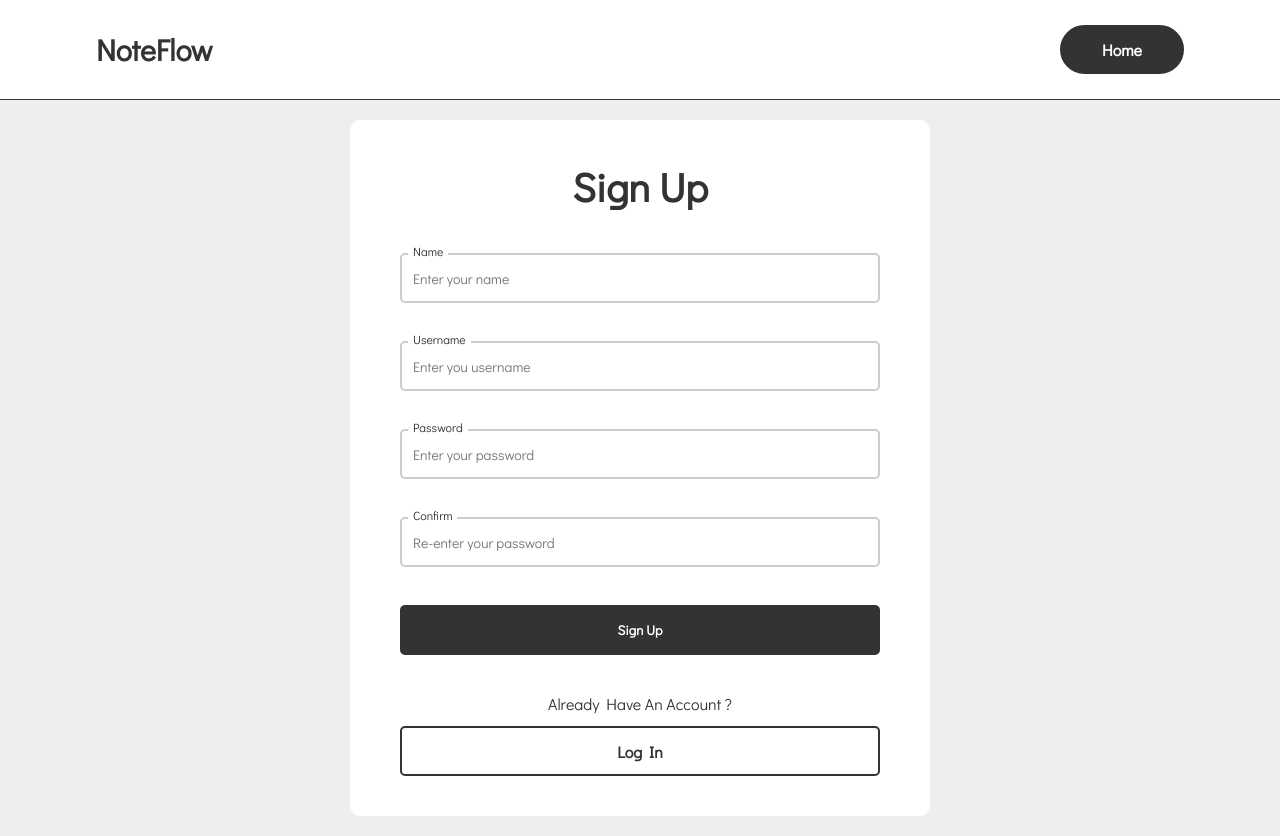
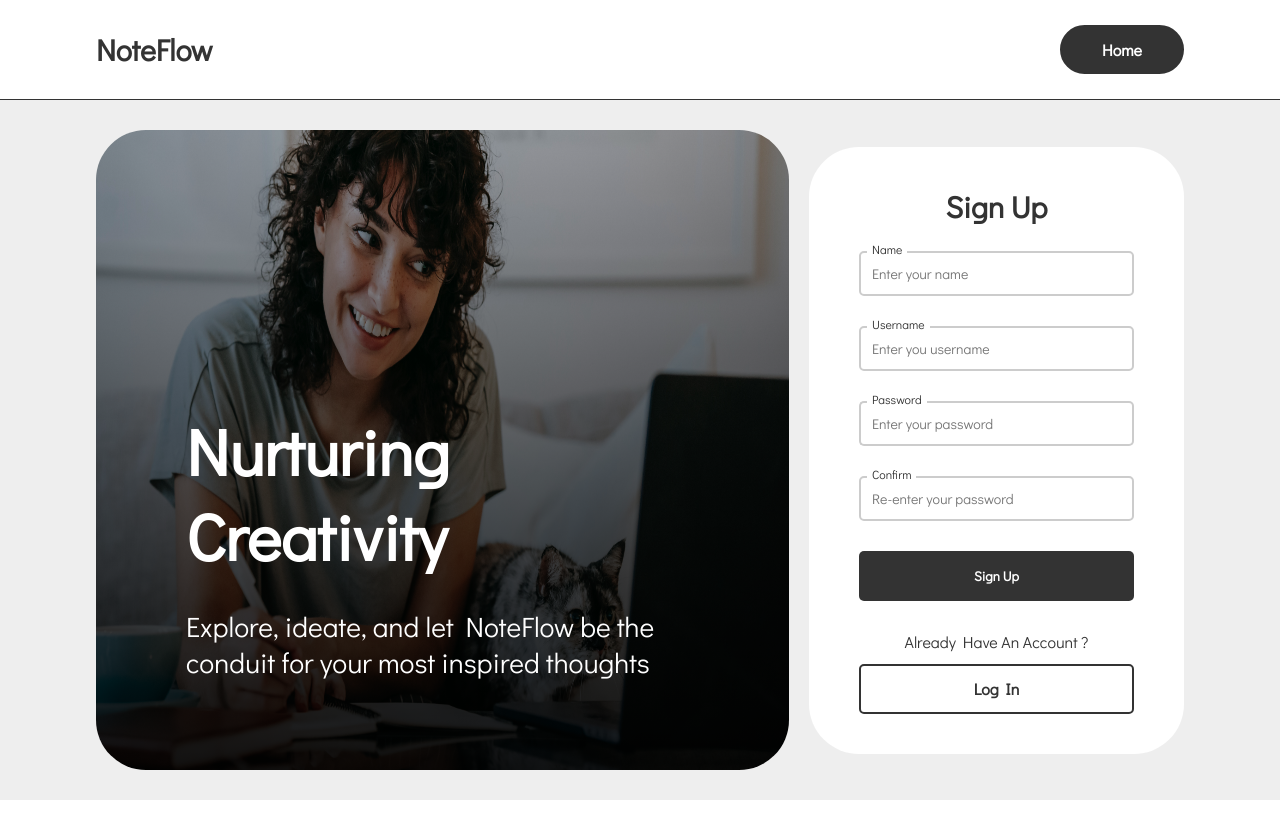
Before and after one commit to Roshan-Roy/notes-app-frontend, a React (Vite) app: page /signup in a window 1280 px wide. After the commit the page ends 800 px from the top, so only its background shows below. Built offline with nearby package versions, Linux system fonts and the light colour scheme; some icons are missing.

Commit message:
initial commit

```diff
--- a/src/pages/Signup.jsx
+++ b/src/pages/Signup.jsx
@@ -149,6 +149,12 @@ export default function Signup() {
             <Navbar />
             <div className="signup-sec-2">
                 <div className="container">
+                    <div className="bg-register signup">
+                        <div className="bg-text">
+                            <h1>Nurturing Creativity</h1>
+                            <p>Explore, ideate, and let NoteFlow be the conduit for your most inspired thoughts</p>
+                        </div>
+                    </div>
                     <form onSubmit={handleFormSubmit}>
                         <h1>Sign Up</h1>
 
--- a/src/styles/home.css
+++ b/src/styles/home.css
@@ -160,7 +160,7 @@
             .home-image-container {
                 flex: 1;
                 width: 100%;
-                background-image: url("../images/home.jpg");
+                background-image: url("/home.jpg");
                 background-size: 100% 100%;
                 max-width: 450px;
             }
--- a/src/styles/signup.css
+++ b/src/styles/signup.css
@@ -18,6 +18,10 @@
             justify-content: center;
             box-sizing: border-box;
 
+            .bg-register {
+                display: none;
+            }
+
             & form {
                 width: 100%;
                 max-width: 580px;
@@ -25,8 +29,9 @@
                 padding: 30px 25px;
                 box-sizing: border-box;
                 text-align: center;
-                border-radius: 10px;
+                border-radius: 20px;
                 background-color: white;
+
                 & h1 {
                     text-align: center;
                     margin-bottom: 30px;
@@ -111,7 +116,8 @@
                         background-color: #333;
                         border-radius: 5px;
                     }
-                    & button.disabled{
+
+                    & button.disabled {
                         opacity: .8;
                     }
 
@@ -136,11 +142,13 @@
                     margin-top: 12px;
                 }
             }
+
             @media screen and (min-width:600px) {
-                & form{
+                & form {
                     padding: 40px 50px;
                 }
-                & form h1{
+
+                & form h1 {
                     font-size: 40px;
                     margin-bottom: 40px;
                 }
@@ -148,3 +156,64 @@
         }
     }
 }
+
+@media screen and (min-width:1000px) {
+    .signup-sec {
+        .signup-sec-2 {
+            .container {
+                padding: 30px 0;
+                flex-direction: row;
+                gap: 20px;
+                .bg-register {
+                    display: block;
+                    flex: 2;
+                    height: 100%;
+                    background-image: linear-gradient(rgba(0, 0, 0, 0.3), rgba(0, 0, 0,0.9)), url("/signup.jpg");
+                    background-size: 100% 100%;
+                    border-radius: 50px;
+                    display: flex;
+                    flex-direction: column;
+                    justify-content: end;
+                    max-height: 800px;
+                    .bg-text{
+                        color: white;
+                        padding: 90px;
+                        & h1{
+                            font-size: 65px;
+                            margin-bottom:30px;
+                        }
+                        & p{
+                            font-size: 28px;
+                        }
+                    }
+                }
+
+                & form {
+                    width: 375px;
+                    border-radius: 50px;
+                    & h1 {
+                        font-size: 30px;
+                        margin-bottom: 25px;
+                    }
+
+                    .error {
+                        height: 30px;
+                    }
+
+                    .error p {
+                        padding-top: 7px;
+                    }
+
+                    .inp-wrapper input {
+                        height: 45px;
+                    }
+                    & p a:hover{
+                        color: white;
+                        background-color: #333;
+                        transition: .1s linear;
+                    }
+                }
+            }
+        }
+    }
+}
```
Also changed, not shown: public/home.jpg (renamed from src/images/home.jpg), public/signup.jpg (added).
